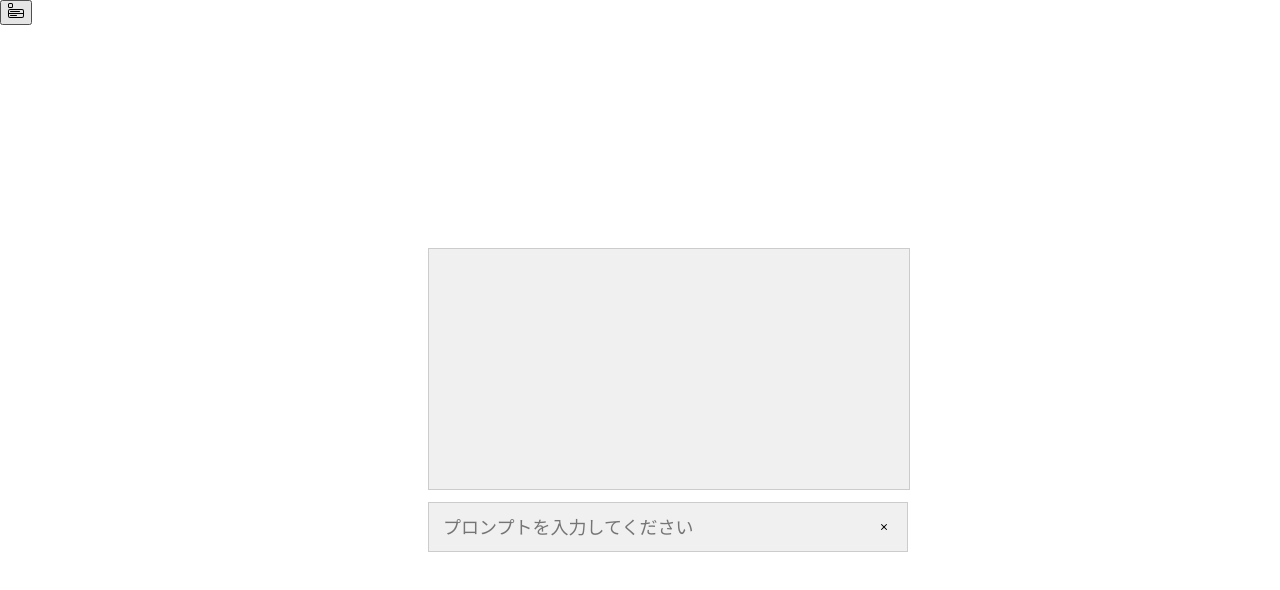
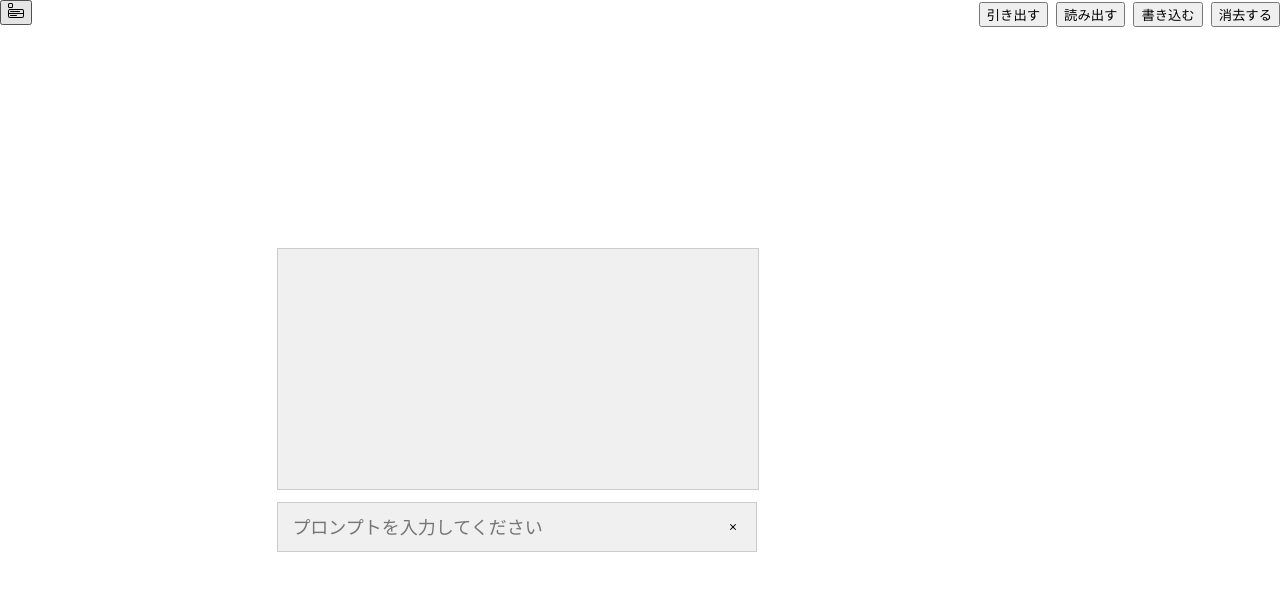
Before and after one commit to tkt0605/mirocore, a Vue app in the folder frontend/: page / in a window 1280 px wide. Shown: the top 590 px of the page. Built offline with nearby package versions, Linux system fonts and the light colour scheme; no server answers.

Commit message:
Index.vueを更新し、モード選択機能を追加しました。新しいボタンを用いて、メモリ操作の選択肢を提供し、スタイルを整えました。

```diff
--- a/frontend/src/views/Index.vue
+++ b/frontend/src/views/Index.vue
@@ -1,11 +1,38 @@
 <script setup lang="ts">
+import { ref } from 'vue';
 
+const modes = [
+    { id: "memory_get", text: "引き出す" },
+    { id: "memory_read", text: "読み出す" },
+    { id: "memory_write", text: "書き込む" },
+    { id: "memory_delete", text: "消去する" },
+];
+
+const selectedMode = ref<(typeof modes)[number]['id']>('memory_get')
 </script>
 
 <template>
-    <div></div>
+    <div class="mode-select-belt">
+        <ul>
+            <li v-for="mode in modes" :key="mode.id">
+                <button
+                    type="button"
+                    :aria-pressed="selectedMode === mode.id"
+                    @click="selectedMode = mode.id"
+                >
+                    {{ mode.text }}
+                </button>
+            </li>
+        </ul>
+    </div>
 </template>
 
 <style scoped>
-
+.mode-select-belt ul {
+  display: flex;
+  gap: 8px;
+  margin: 0;
+  padding: 0;
+  list-style: none;
+}
 </style>
```
